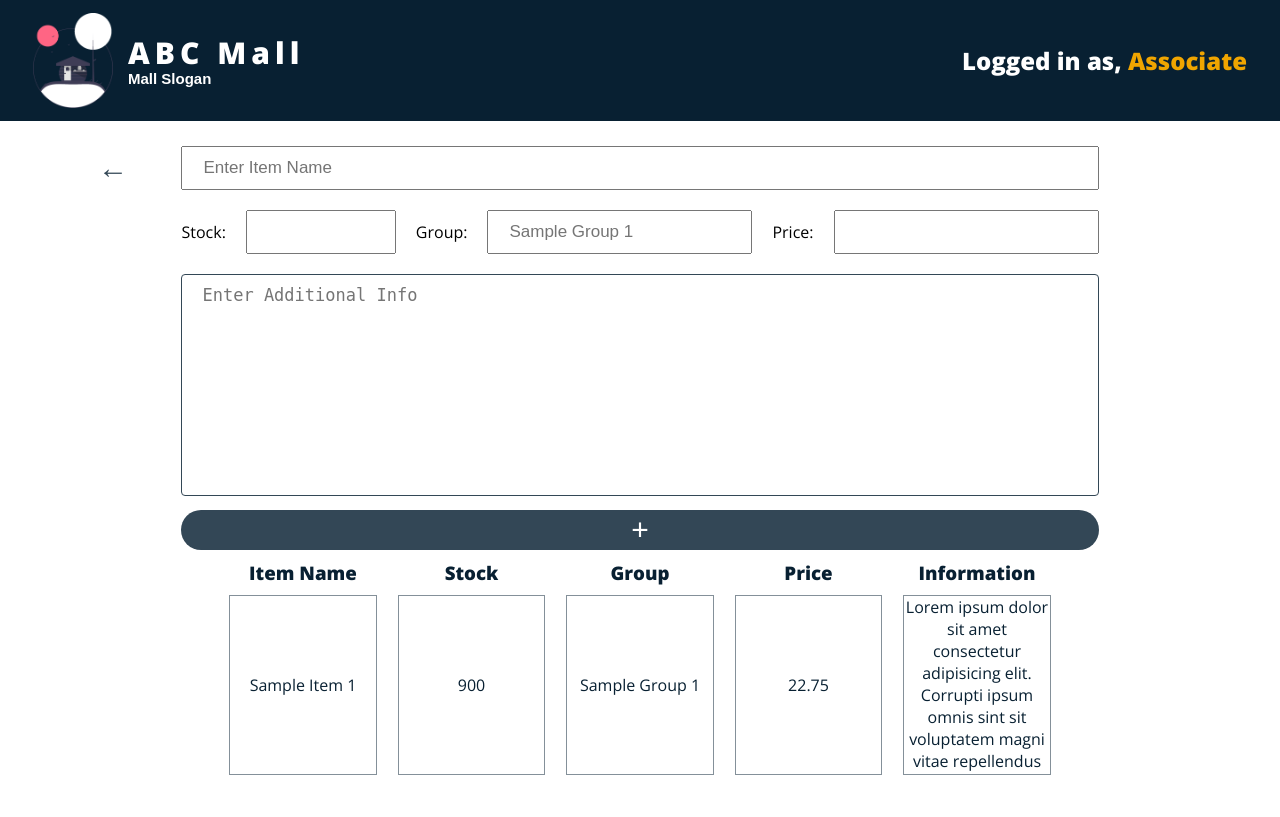
After one commit to Kkoli1/LambdaPHP_Project, a PHP site: page /manage-online-store.php in a window 1280 px wide. The commit adds this page. Run offline with PHP 8.4, Linux system fonts and the light colour scheme.

Commit message:
New header added and New page (Manage Online Store)

```diff
--- a/Finals/assoc-menu.php
+++ b/Finals/assoc-menu.php
@@ -34,9 +34,6 @@
             <div class="admin-menu-button-container">
                 <a href="#"><div class="admin-menu-button" id="manage-online-store"><h3>Manage Online Store</h3></div></a>
             </div>
-            <div class="admin-menu-button-container">
-                <a href="#"><div class="admin-menu-button" id="manage-reservation"><h3>Manage Reservations</h3></div></a>
-            </div>
             <div class="log-out-container">
                 <a href="#"><div class="admin-logout"><h2>Log Out</h2></div></a>
             </div>
--- a/Finals/css/style4.css
+++ b/Finals/css/style4.css
@@ -471,3 +471,43 @@ input[type=date]{
     overflow-y: scroll;
     align-items: flex-start;
 }
+
+#item-stock{
+    width: 150px;
+}
+
+.back-container{
+    display: flex;
+    justify-content: center;
+    align-items: center;
+    width: 100px;
+    margin-left: 20px;
+    gap: 10px;
+}
+
+
+.back-link{
+    text-decoration: none;
+}
+
+.back-text{
+    display: flex;
+    justify-content: center;
+    align-items: center;
+    color: white;
+    height: 34px;
+    font-family: 'Open Sans', sans-serif;
+    font-size: 20px;
+}
+
+.profile-icon{
+    width: 60px;
+    height: 50px;
+    display: flex;
+    justify-content: flex-start;
+    align-items: center;
+}
+
+.profile-icon img{
+    width: 30px;
+}
--- /dev/null
+++ b/Finals/manage-online-store.php
@@ -0,0 +1,108 @@
+<!DOCTYPE html>
+<html lang="en">
+<head>
+    <meta charset="UTF-8">
+    <meta http-equiv="X-UA-Compatible" content="IE=edge">
+    <meta name="viewport" content="width=device-width, initial-scale=1.0">
+
+    <link rel="preconnect" href="https://fonts.googleapis.com">
+    <link rel="preconnect" href="https://fonts.gstatic.com" crossorigin>
+    <link href="https://fonts.googleapis.com/css2?family=Open+Sans:wght@300;800&display=swap" rel="stylesheet">
+
+    <link rel="stylesheet" href="css/navigation-general.css">
+    <link rel="stylesheet" href="css/style4.css">
+    <title>Update Cinema</title>
+</head>
+<body>
+    <header class="main-screen-header">
+        <a href="mainscreen.php" class="logo-link">
+        <div class="logo-container">
+            <img src="DesignMaterials/Icons/undraw_cabin_hkfr.png" alt="Mall Logo Image" style="grid-column: 1/span 1; grid-row: 1/span 2;">
+            <h1 class="abc-mall"><b>ABC Mall</b></h1>
+            <h3 class="mall-slogan">Mall Slogan</h3>
+        </div>
+        </a>
+
+        <div class="login-as-text-container">
+            <h2>Logged in as, <a href="assoc-menu.php">Associate</a></h2>
+        </div>
+    </header>
+
+    <section class="grid-page-2">
+        <div class="left"><a href="assoc-menu.php"><b>←</b></a></div>
+        <div class="center">
+            <form action="#">
+                <div class="manage-items-form-container">
+                    <div class="item-row1">
+                        <input type="text" name="item-name" id="item-name" placeholder="Enter Item Name">
+                    </div>
+                    <div class="item-row2">
+                        <label for="item-stock">Stock:</label>
+                        <input type="text" name="item-stock" id="item-stock">
+                        <label for="item-group">Group:</label>
+                        <input type="text" name="item-group" id="item-group" placeholder="Sample Group 1">
+                        <label for="item-price">Price:</label>
+                        <input type="text" name="item-price" id="item-price">
+                    </div>
+                    <div class="item-row3">
+                        <textarea name="item-info" id="additional-info" cols="30" rows="10" placeholder="Enter Additional Info"></textarea>
+                    </div>
+                    <div class="item-submit">
+                        <input type="submit" value="+">
+                    </div>
+                </div>
+            </form>
+            <!-- Displaying Items -->
+            <div class="display-container">
+                <div class="display-infos" id="business-infos">
+                    <div class="display-label">
+                        <h3>Item Name</h3>
+                    </div>
+                    <div class="display-value">
+                        Sample Item 1
+                    </div>
+                </div>
+
+                <div class="display-infos" id="business-infos">
+                    <div class="display-label">
+                        <h3>Stock</h3>
+                    </div>
+                    <div class="display-value">
+                        900
+                    </div>
+                </div>
+
+                <div class="display-infos" id="business-infos">
+                    <div class="display-label">
+                        <h3>Group</h3>
+                    </div>
+                    <div class="display-value" id="password-wrap">
+                        Sample
+                        Group 1
+                    </div>
+                </div>
+
+                <div class="display-infos" id="business-infos">
+                    <div class="display-label">
+                        <h3>Price</h3>
+                    </div>
+                    <div class="display-value" id="password-wrap">
+                        22.75
+                    </div>
+                </div>
+
+                <div class="display-infos" id="info-scroll">
+                    <div class="display-label">
+                        <h3>Information</h3>
+                    </div>
+                    <div class="display-value">
+                        Lorem ipsum dolor sit amet consectetur adipisicing elit. Corrupti ipsum omnis sint sit voluptatem magni vitae repellendus quam cumque maxime.
+                    </div>
+                </div>
+            </div>
+        </div>
+        <div class="right"></div>
+    </section>
+
+</body>
+</html>
```
Also changed, not shown: Finals/explore-list.php (added, +48 -0 lines), Finals/manage-items.php (+48 -0 lines), Finals/DesignMaterials/Icons/arrow_back_ios_24dp.svg (added).
